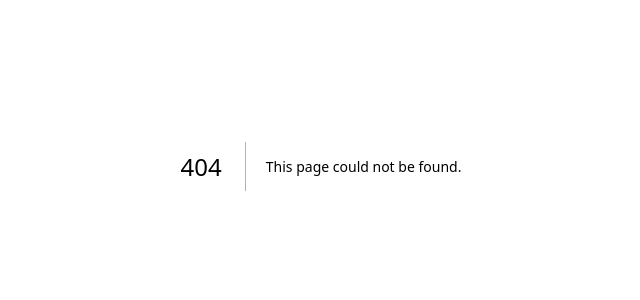
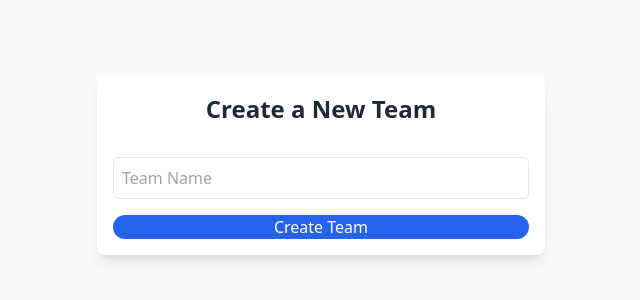
Before and after one commit to Zaki2409/team-employee-management-app, a Next.js app: page /teams in a window 1280 px wide. Before the commit this address had no page. Shown: the part 234-534 px from the top of the page, without its empty margins (319-959 px from the left). Built offline with nearby package versions, Linux system fonts and the light colour scheme.

Commit message:
create team api done

```diff
--- /dev/null
+++ b/app/api/auth/teams/create/route.ts
@@ -0,0 +1,25 @@
+// app/api/auth/teams/create/route.ts
+import { NextRequest, NextResponse } from 'next/server';
+import { connectToDatabase } from '@/lib/mongodb';
+import Team from '@/models/Team';
+
+export async function POST(req: NextRequest) {
+  await connectToDatabase();
+
+  const { name, creatorId } = await req.json(); // Use req.json() to parse JSON
+
+  if (!name || !creatorId) {
+    return NextResponse.json({ error: 'Name and creator ID are required' }, { status: 400 });
+  }
+
+  try {
+    const newTeam = await Team.create({
+      teamId: `team-${Date.now()}`,
+      name,
+      members: [creatorId]
+    });
+    return NextResponse.json(newTeam, { status: 201 });
+  } catch (error) {
+    return NextResponse.json({ error: 'Failed to create team' }, { status: 500 });
+  }
+}
--- /dev/null
+++ b/app/api/auth/teams/route.ts
@@ -0,0 +1,18 @@
+import type { NextApiRequest, NextApiResponse } from 'next';
+import { connectToDatabase } from '@/lib/mongodb';
+import Team from '@/models/Team';
+
+export default async function handler(req: NextApiRequest, res: NextApiResponse) {
+  await connectToDatabase();
+
+  if (req.method === 'GET') {
+    try {
+      const teams = await Team.find({});
+      res.status(200).json(teams);
+    } catch (error) {
+      res.status(500).json({ error: 'Failed to fetch teams' });
+    }
+  } else {
+    res.status(405).json({ error: 'Method Not Allowed' });
+  }
+}
--- a/app/dashboard/page.tsx
+++ b/app/dashboard/page.tsx
@@ -1,26 +1,28 @@
+
 import { getServerSession } from 'next-auth';
 import { authOptions } from '../api/auth/[...nextauth]/route';
 import { redirect } from 'next/navigation'; // Import redirect from next/navigation
-
+import Link from 'next/link'; // Import Link for navigation
 
 export default async function Dashboard() {
   const session = await getServerSession(authOptions);
 
   if (!session) {
-    // return <div className="text-center mt-20">Please log in to access the dashboard</div>;
     redirect('/auth/login');
   }
 
   return (
     <div className="flex flex-col items-center justify-center min-h-screen">
       <div className="card w-full max-w-md">
-        <h1 className="text-3xl font-bold  text-gray-900">Welcome to Your Dashboard</h1>
-        <p className="text-lg mt-2  text-gray-900">Hello, {session.user?.name}!</p>
-        <p className="mt-4  text-gray-900">Here’s your employee management overview:</p>
-        {/* Add more dashboard content here */}
+        <h1 className="text-3xl font-bold text-gray-900">Welcome to Your Dashboard</h1>
+        <p className="text-lg mt-2 text-gray-900">Hello, {session.user?.name}!</p>
+        <p className="mt-4 text-gray-900">Here’s your employee management overview:</p>
+
+        {/* Create Team Button */}
+        <Link href="/teams">
+          <button className="btn mt-4">Create Team</button>
+        </Link>
       </div>
     </div>
   );
-
-
 }
--- /dev/null
+++ b/app/teams/page.tsx
@@ -0,0 +1,43 @@
+// app/teams/create/page.tsx
+"use client"; // Marking this file as a client component
+
+import { useState } from 'react';
+import { useRouter } from 'next/navigation';
+
+export default function CreateTeam() {
+  const [name, setName] = useState('');
+  const router = useRouter();
+
+  const handleSubmit = async (e: React.FormEvent) => {
+    e.preventDefault();
+
+    const response = await fetch('/api/auth/teams/create', { // Update URL
+      method: 'POST',
+      headers: { 'Content-Type': 'application/json' },
+      body: JSON.stringify({ name, creatorId: 'loggedInUserId' }), // Replace with actual user ID
+    });
+
+    if (response.ok) {
+      router.push('/dashboard');
+    } else {
+      console.error('Failed to create team');
+    }
+  };
+
+  return (
+    <div className="flex flex-col items-center justify-center min-h-screen">
+      <form onSubmit={handleSubmit} className="card w-full max-w-md">
+        <h1 className="text-2xl font-bold">Create a New Team</h1>
+        <input
+          type="text"
+          value={name}
+          onChange={(e) => setName(e.target.value)}
+          placeholder="Team Name"
+          required
+          className="input mt-4"
+        />
+        <button type="submit" className="btn mt-4">Create Team</button>
+      </form>
+    </div>
+  );
+}
--- /dev/null
+++ b/models/Team.ts
@@ -0,0 +1,11 @@
+// models/Team.ts
+import mongoose, { Schema, model, models } from 'mongoose';
+
+const TeamSchema = new Schema({
+  teamId: { type: String, unique: true, required: true },
+  name: { type: String, required: true },
+  members: [{ type: String }], // Array of employeeId references
+});
+
+const Team = models.Team || model('Team', TeamSchema);
+export default Team;
```
